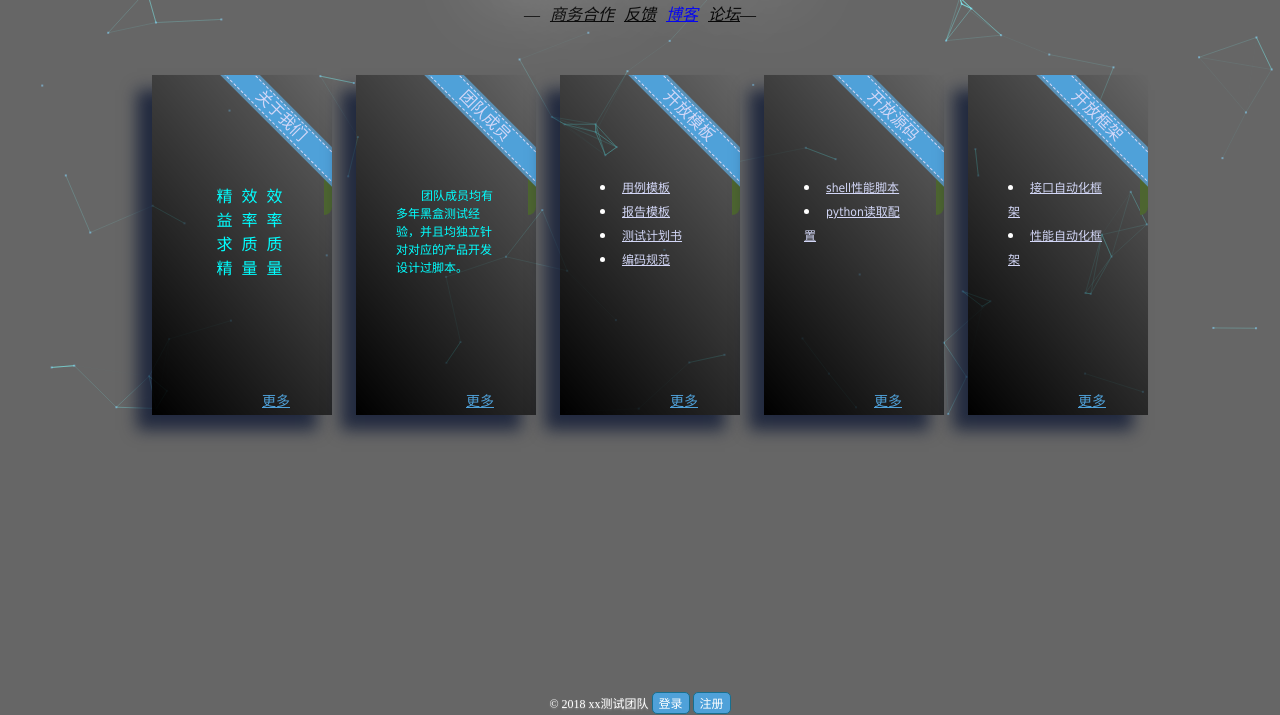
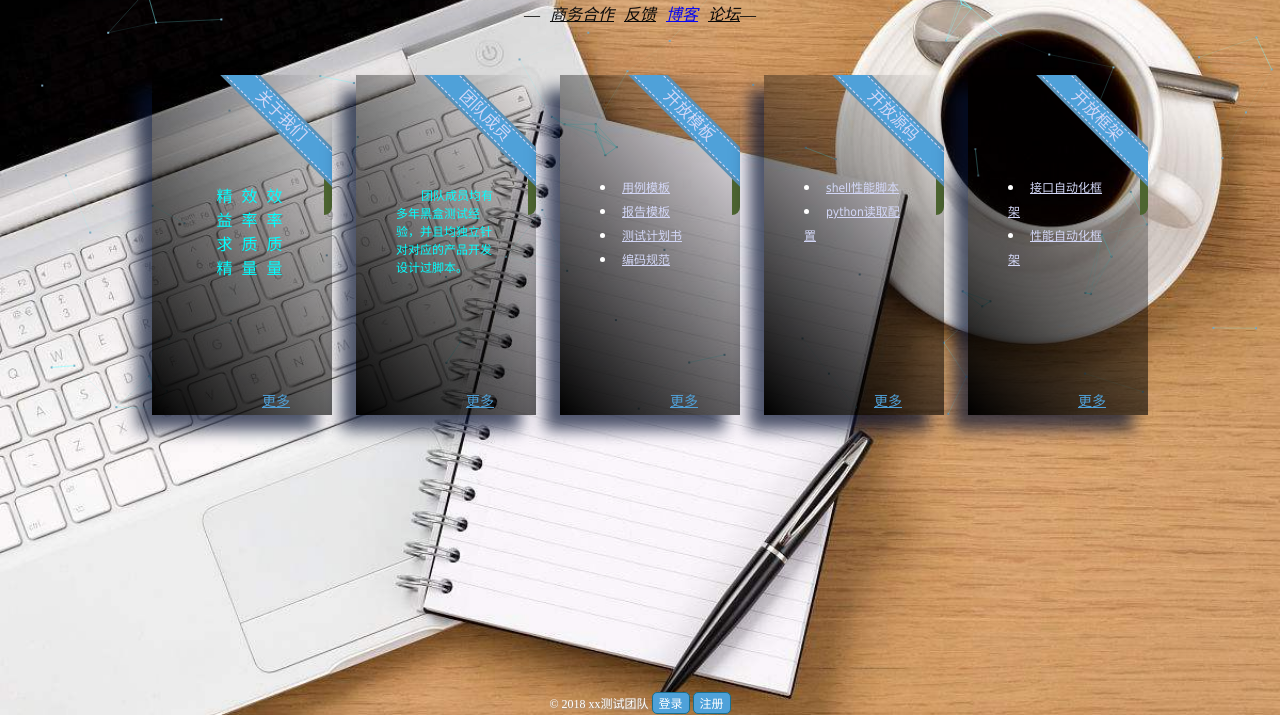
Before and after one commit to BugCS/smallplan, a Django app: template templates/index.html in a window 1280 px wide. Shown: the part 85-800 px from the top of the page. Run offline with Django 3.2, Linux system fonts and the light colour scheme; the template is opened without the code that fills it, so the values that code supplies are empty; parts of the project's set-up code (start-up, migrations or seed data) failed here and were passed over.

Commit message:
修订主页背景

```diff
--- a/static/assets/css/index.css
+++ b/static/assets/css/index.css
@@ -11,7 +11,7 @@ body
 	font-family: 'Source Sans Pro';
 	background-size: 100%;
 	background-image: url(../img/bj.jpg);
-	background:#666;
+	/*background:#666;*/
 	text-align:center;
 	font: 400 1em/1.5 "Neuton";
 }
```
